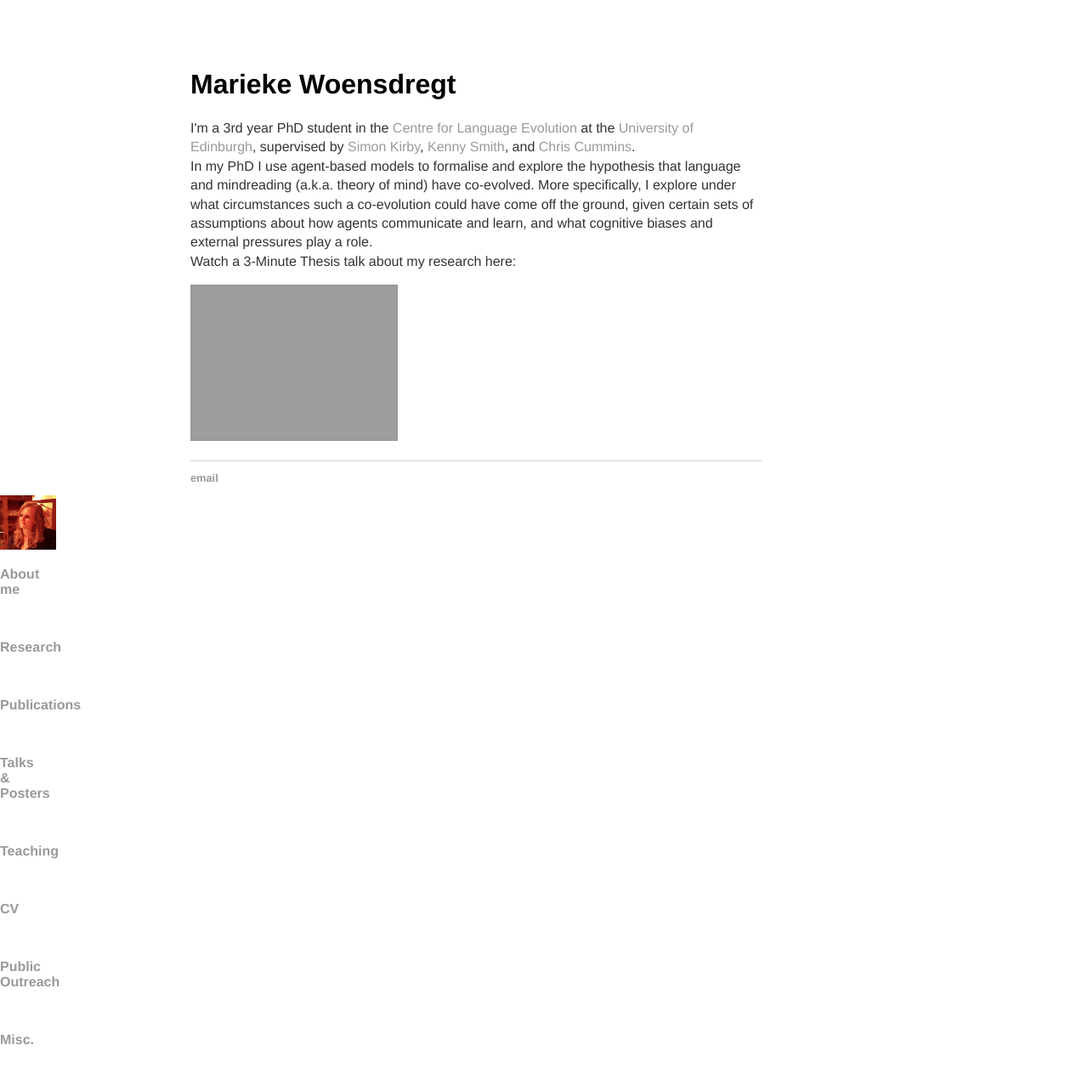
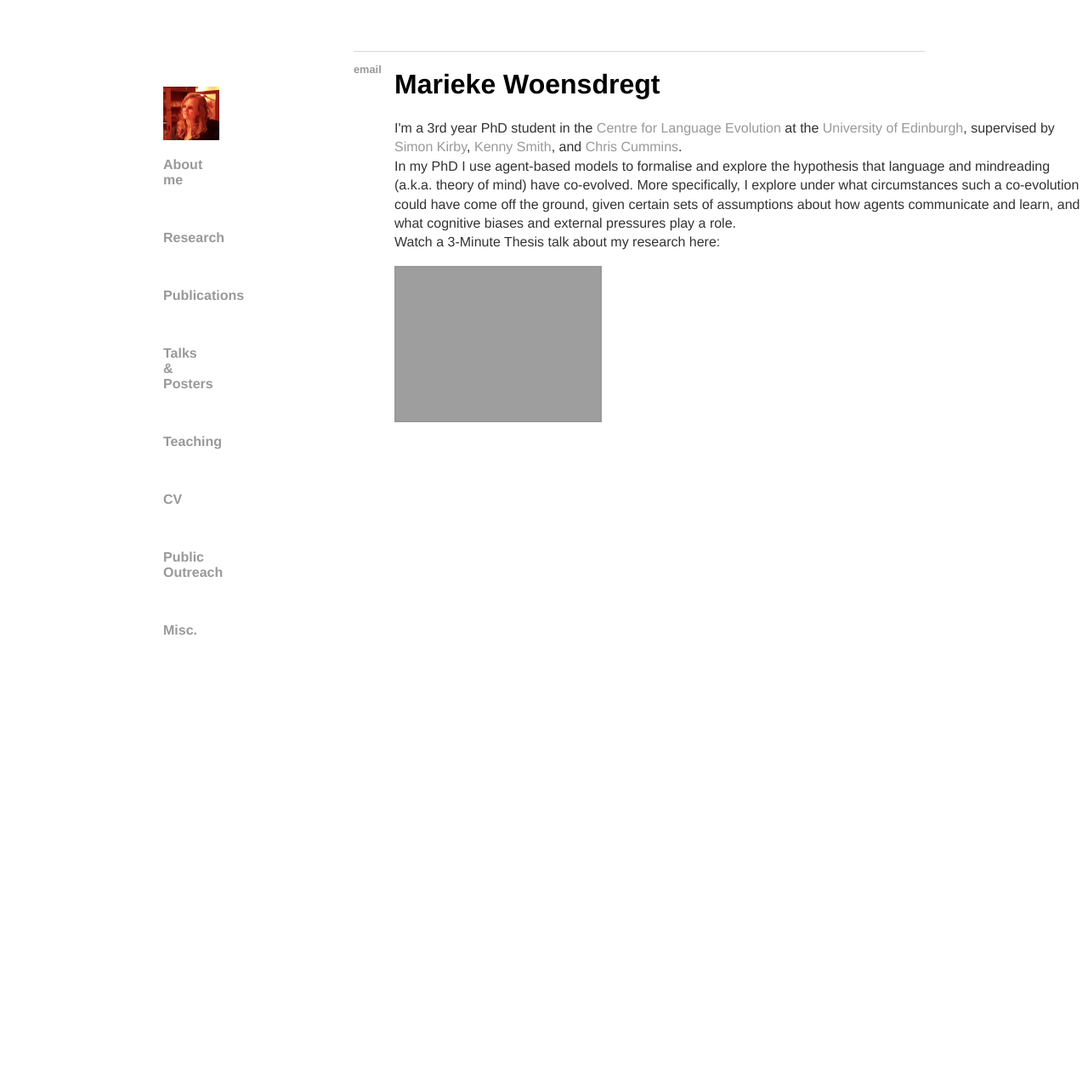
Before and after one commit to marieke-woensdregt/marieke-woensdregt.github.io, a Jekyll site: the page built from index.html, in a window 1280 px wide. Shown: the whole page at 85% size. Built offline with Jekyll 4.4.1, drawn with Linux system fonts in a browser that asks for light colours; after the commit the page ends 900 px from its top, so only the background shows below that; grey boxes are pictures that could not be loaded.

Commit message:
Update default.html

```diff
--- a/_layouts/default.html
+++ b/_layouts/default.html
@@ -8,9 +8,9 @@
 		</head>
 		</div>
 
-		<body style="position:absolute">
+		<body>
 		<!-- <div class="blurb" style="margin-left:25%"> -->
-		<div class="blurb">
+		<div class="blurb" style="position:absolute">
 			<title>{{ page.title }}</title>
 			{{ content }}
 		</div><!-- /.blurb -->
```
